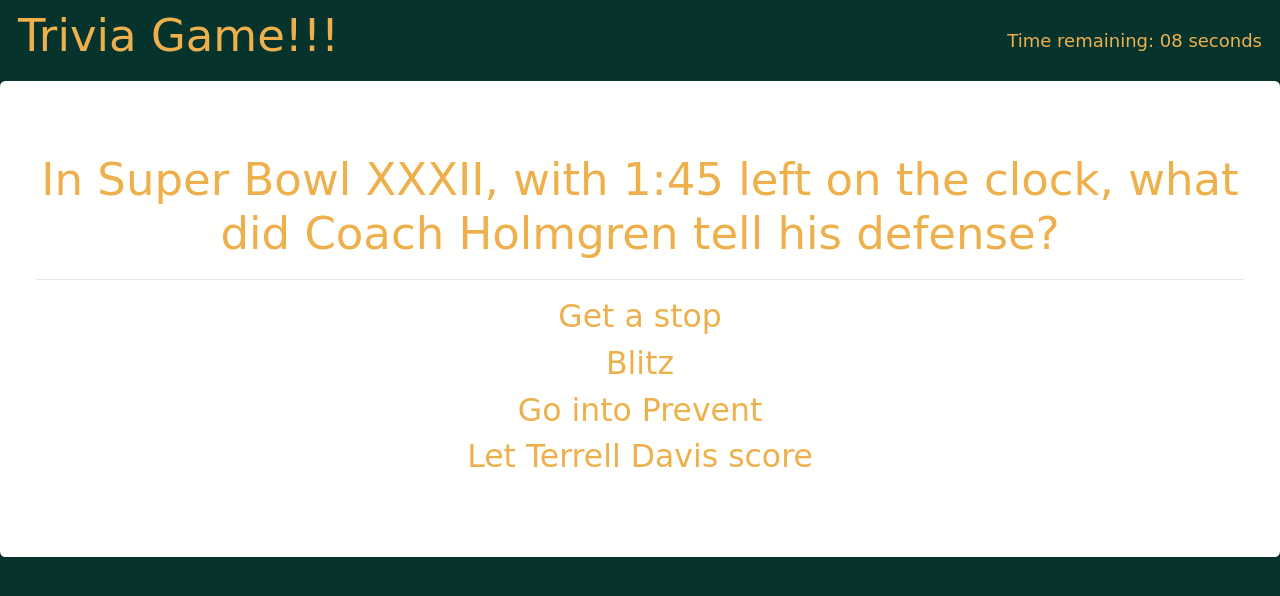
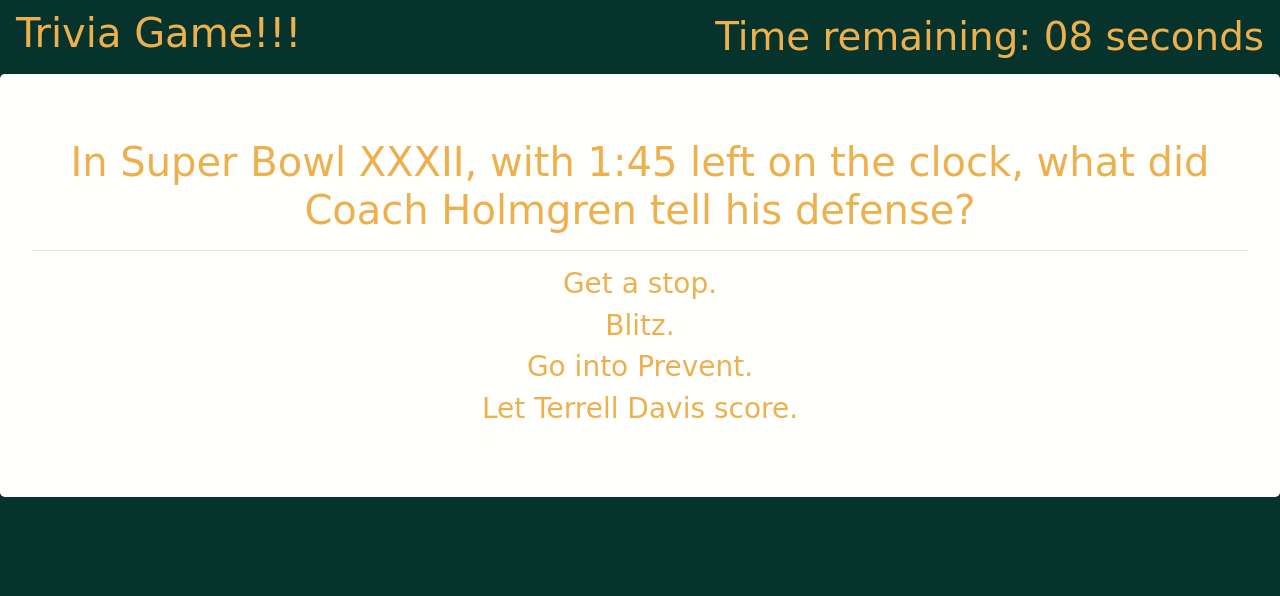
Before and after one commit to armonkahil/TriviaGame, a plain HTML site: page index.html in a window 1280 px wide. Both pictures are taken after a click on the element "Click me to start". Drawn offline with nearby package versions, Linux system fonts and the light colour scheme; a web font is replaced by a local one.

Commit message:
added final adjustments

```diff
--- a/assets/css/style.css
+++ b/assets/css/style.css
@@ -1,4 +1,4 @@
-html, body {
+body {
     height: 100%;
     background-color: #06342D;
     color: #EEB04D;
@@ -6,34 +6,31 @@ html, body {
     font-family: 'Saira Stencil One', cursive;
     /* font-family: 'Modak', cursive; */
     font-size: large;
+    /* font-size: calc(100% + 1vw + 1vh); */
     display: block;
+}
+#stageDisplay {
+    background:#FFFFFE;
+
+}
+#stageOver {
+    margin-top: 5px;
 }
 
 h3:hover, #startOver {
     border: 2px solid #F26841;
     background: #1D1B40;
-    margin: 10 px auto;
+    margin: 10px auto;
 }
 
-
-#stageDisplay {
-    background:#FFFFFE;
-
-}
-
-#stageOver {
-    margin-top: 5px;
-}
-.videoWrapper {
-	position: relative;
-	padding-bottom: 56.25%; /* 16:9 */
-	padding-top: 25px;
-	height: 0;
-}
-.videoWrapper iframe {
-	position: absolute;
-	top: 0;
-	left: 0;
-	width: 100%;
-	height: 100%;
-}
+.text-responsive {
+    font-size: calc(100% + 1vw + 1vh);
+  }
+@media (max-width: 709px) {
+    .navbar {
+        display:block;
+        align-content: center;
+        text-align: center;
+        margin: auto;
+    }
+ }
--- a/assets/javascript/app.js
+++ b/assets/javascript/app.js
@@ -4,90 +4,90 @@ $(document).ready(function() {
   // ============================================================================
   var question1 = {
     quest: "In Super Bowl XXXII, with 1:45 left on the clock, what did Coach Holmgren tell his defense?",
-    answer1: "Get a stop",
-    answer2: "Blitz",
-    answer3: "Go into Prevent",
-    answer4: "Let Terrell Davis score",
+    answer1: "Get a stop.",
+    answer2: "Blitz.",
+    answer3: "Go into Prevent.",
+    answer4: "Let Terrell Davis score.",
     correct: "answer4"
   };
 
   var question2 = {
     quest: "In 2003, with a 17-14 lead over the Eagles, the Packers let what happen to lose the game with 1:12?",
     answer1: "Let the Eagles get a first down after being 4th and 26.",
-    answer2: "Do the Lambeau leap",
-    answer3: "Beg for Chicago Bears tickets",
-    answer4: "not embarrass themselves",
+    answer2: "Do the Lambeau leap.",
+    answer3: "Beg for Chicago Bears tickets.",
+    answer4: "not embarrass themselves.",
     correct: "answer1"
   };
 
   var question3 = {
     quest: "In 2018, what player from the Oakland Raiders did the Packers sign",
-    answer1: "Antonio Brown",
-    answer2: "Not Khalil Mack",
-    answer3: "Uncle Rico",
-    answer4: "Paul Blake",
+    answer1: "Antonio Brown.",
+    answer2: "Not Khalil Mack.",
+    answer3: "Uncle Rico.",
+    answer4: "Paul Blake.",
     correct: "answer2"
   };
 
   var question4 = {
     quest: "Out of the following, what do Packer fans really want to chant?",
-    answer1: "Help me",
-    answer2: "End my suffering",
-    answer3: "Why",
-    answer4: "Bear Down",
+    answer1: "Help me.",
+    answer2: "End my suffering.",
+    answer3: "Why.",
+    answer4: "Bear Down.",
     correct: "answer4"
   };
 
   var question5 = {
     quest: "In 2009, after being down 31-10 in the 3rd quarter to the Cardinals, the Packers scored 5 touchdowns, took the game to overtime and ended their season how?",
-    answer1: "Fumbled and let Arizona win",
-    answer2: "not fumbled and let Arizona win",
-    answer3: "Please Chicago Fans",
-    answer4: "waste another year of Aaron Rogers",
+    answer1: "Fumbled and let Arizona win.",
+    answer2: "not fumbled and let Arizona win.",
+    answer3: "Please Chicago Fans.",
+    answer4: "waste another year of Aaron Rogers.",
     correct: "answer1"
   };
 
   var question6 = {
     quest: "What's was the best day in Packer History?",
-    answer1: "January 25, 1998",
-    answer2: "Judgement Day",
-    answer3: "January 26, 1986",
-    answer4: "November 10, 1955",
+    answer1: "January 25, 1998.",
+    answer2: "Judgement Day.",
+    answer3: "January 26, 1986.",
+    answer4: "November 10, 1955.",
     correct: "answer3"
   };
   var question7 = {
     quest: "On what stage did Rogers have his best performance?",
-    answer1: "Young and the Restless",
-    answer2: "Sing the Auditions",
-    answer3: "Madden",
-    answer4: "The Bachelorette",
+    answer1: "Young and the Restless.",
+    answer2: "Sing the Auditions.",
+    answer3: "Madden.",
+    answer4: "The Bachelorette.",
     correct: "answer4"
   };
 
   var question8 = {
     quest: "Why did Green Bay hire a new coach?",
-    answer1: "Aaron Rogers needed a new coach to ignore",
-    answer2: "Aaron Rogers needed someone else to blame",
-    answer3: "they needed a backup plan for Aaron Rogers Clavicle",
-    answer4: "mental health concerns",
+    answer1: "Aaron Rogers needed a new coach to ignore.",
+    answer2: "Aaron Rogers needed someone else to blame.",
+    answer3: "they needed a backup plan for Aaron Rogers Clavicle.",
+    answer4: "mental health concerns.",
     correct: "answer1"
   };
 
   var question9 = {
     quest: "Who was the best quarterback in Green Bay history?",
-    answer1: "Jay Cutler",
-    answer2: "Jay Cutler",
-    answer3: "Jay Cutler",
-    answer4: "Jay Cutler",
+    answer1: "wrong answer.",
+    answer2: "Jay Cutler.",
+    answer3: "wrong answer.",
+    answer4: "also wrong answer.",
     correct: "answer2"
   };
 
   var question10 = {
     quest: "How did the Packers lose to the Rams in the 2018 season?",
-    answer1: "Ty Montgomery took a knee in the endzone",
-    answer2: "Ty Montgomery was not told what to do at the end of the game",
-    answer3: "ty Montgomery was told to improvise",
-    answer4: "Ty Montgomery was ordered by the team to take a knee and you guess it, he didnt take a knee",
+    answer1: "Ty Montgomery took a knee in the endzone.",
+    answer2: "Ty Montgomery was not told what to do at the end of the game.",
+    answer3: "ty Montgomery was told to improvise.",
+    answer4: "Ty Montgomery was ordered by the team to take a knee and you guess it, he didnt take a knee.",
     correct: "answer4"
   };
 
@@ -103,10 +103,11 @@ $(document).ready(function() {
     question9,
     question10
   ];
-
+//counter variables for questions
   var right = 0;
   var wrong = 0;
   var currentArray = [];
+  //var to store interval
   var intervalId;
   var countNum = 0;
   // prevents the clock from being sped up unnecessarily
@@ -115,20 +116,19 @@ $(document).ready(function() {
 
   //audio variables
   var wrongSound = new Audio("./assets/audio/the-price-is-right-losing-horn.mp3");
-  var rightSound = new Audio("./assets/audio/winner-bell.mp3");
-  var timeSound = new Audio("./assets/audio/jeopardy.mp3");
+  var rightSound = new Audio("./assets/audio/loud-laughing.mp3");
   var startSound = new Audio("./assets/audio/dun_dun_1.mp3");
   var clockSound = new Audio("./assets/audio/tick.mp3");
-  var endGameSound = new Audio("./assets/audio/halo.mp3");
   clockSound.loop = true;
-  timeSound.loop = true;
 
   // ===========================================================================
   // gif variables
   // ===========================================================================
   var rightGif = "https://media.giphy.com/media/26FPnsRww5DbqoPuM/giphy.gif";
   var wrongGif = "https://media.giphy.com/media/jK8NUUpCBrqM0/giphy.gif";
-  var endGif = "https://media.giphy.com/media/AkLGHCYGv43uw/giphy.gif";
+// =============================================================================
+// animate.css function
+// =============================================================================
   function animateCSS(element, animationName, callback) {
     const node = document.querySelector(element);
     node.classList.add("animated", animationName);
@@ -153,9 +153,8 @@ $(document).ready(function() {
     console.log("running ", section);
     console.log(divider);
   }
-
+//starts clock
   function start() {
-    // DONE: Use setInterval to start the count here and set the clock to running.
     if (!clockRunning) {
       $("#display").text("Time remaining: " + time + " seconds");
       intervalId = setInterval(count, 1000);
@@ -163,26 +162,24 @@ $(document).ready(function() {
       clockSound.play();
     }
   }
-
+//stops clock
   function stop() {
-    // DONE: Use clearInterval to stop the count here and set the clock to not be running.
     clearInterval(intervalId);
     clockRunning = false;
     clockSound.pause();
     time=10;
   }
-
+//clock counter
   function count() {
     time--;
     var converted = timeConverter(time);
-    console.log(converted);
     $("#display").text("Time remaining: " + converted + " seconds");
     if (converted <= 0) {
       stop();
       endStage();
     }
   }
-
+//converts count to display properly
   function timeConverter(t) {
     var minutes = Math.floor(t / 60);
     var seconds = t - minutes * 60;
@@ -202,7 +199,6 @@ $(document).ready(function() {
     setTimeout(function() {
       startSound.play()
     }, 1000);
-
     $("#display").text("Time remaining: " + time + " seconds");
     $("#stageDisplay").append("<h1> Click me to start </h1>");
     $("#stageDisplay h1").attr("id", "clickMe");
@@ -210,14 +206,14 @@ $(document).ready(function() {
     $("#clickMe").on("click", function() {
       $("#stageDisplay").empty();
       start();
-
       triviaGame(currentArray);
     });
   }
-
+//updates stage with current question
   function setStage(current) {
     var ID = "setStage";
     report(ID);
+
     $("#stageDisplay")
       .children()
       .remove();
@@ -245,7 +241,7 @@ $(document).ready(function() {
     newDiv.append(ans4);
     $("#stageDisplay").html(newDiv);
   }
-
+//updates stage with number of correct, incorrect, and nonanswers
   function endStage() {
     $("#stageDisplay").empty();
     var hOne = $("<h1>");
@@ -258,13 +254,17 @@ $(document).ready(function() {
     var unAnswered = triviaArray.length - wrong - right;
     hThree.text("Unanswered: " + unAnswered);
     $("#stageDisplay").append(hThree);
+    //this was tricky. Chrome does not allow videos to autoplay or loop by default. So in the interest of time in tying to figure it out, I found a video that just a loop of the same video.
     var giphy = $('<div class="embed-responsive embed-responsive-16by9"><iframe class="embed-responsive-item" width="50%" height="315" src="https://www.youtube.com/embed/232NWVGHRQI?start=47&autoplay=1" frameborder="0" allow="accelerometer; autoplay; encrypted-media; gyroscope; " allowfullscreen></iframe></div>');
     // giphy.attr("src", endGif);
     $("#stageDisplay").append(giphy);
      var hFour = $("<h1>");
     hFour.attr("id","startOver");
-    hFour.text("😂 Start Over?");
+    hFour.addClass("animated infinite");
+    hFour.text("😂 Start Over? 😂");
     $("#stageDisplay").append(hFour);
+    animateCSS("#startOver","tada")
+    //this event restarts the game when clicked on
      $("#startOver").on('click', function () {
       currentArray=[];
       time=10;
@@ -287,52 +287,61 @@ $(document).ready(function() {
   function triviaGame() {
     var ID = "triviaGame";
     report(ID);
-
+//if clock is running
     if (clockRunning) {
+      //push question into dummy array
       currentArray.push(triviaArray[countNum]);
+      //update stage with current question
       setStage(currentArray);
+      //event listener added to choices given
       $("h3").on("click", function() {
-          NewONE(this.id);
+        //sends ID of h3 clicked on to answer function
+          answerCheck(this.id);
+          //removes event listener to prevent clicking on other answers
           $("h3").off();
 
       });
     }
   }
-
-  function rightAnswer (id) {
+//if answer is right
+  function rightAnswer () {
     rightSound.play();
           right++;
-          console.log(right, " correctly picked");
           var giphy = $("<img>");
           giphy.addClass("img-fluid");
           giphy.attr("src", rightGif);
+          giphy.attr("height", "400");
           giphy.attr("animation-duration", "3s");
           $("#stageDisplay").append(giphy);
   }
-
-  function wrongAnswer (id) {
+//if answer is wrong
+  function wrongAnswer () {
          var newTarget = "#"+ currentArray[countNum].correct;
         animateCSS(newTarget,'wobble')
           var giphy = $("<img>");
           giphy.addClass("img-fluid");
+          giphy.attr("height", "400");
           giphy.attr("src", wrongGif);
           giphy.attr("animation-duration", "3s");
           $("#stageDisplay").append(giphy)
           wrongSound.play();
           wrong++;
-          console.log(wrong, "wrongly picked");
   }
 
-  function NewONE (ID) {
+  function answerCheck (ID) {
      console.log("clicked on", ID);
+//  checks id of clicked on versus the correct answer for the question
         if (ID == currentArray[countNum].correct) {
-          rightAnswer(ID)
+          rightAnswer(currentArray[countNum].correct)
         } else {
-          wrongAnswer(ID)
+          wrongAnswer(currentArray[countNum].correct)
         }
+        //question counter is incremented
         countNum++;
+        //removes event listener
         $("h3").off();
         console.log(countNum);
+        //if question counter is still less that array
         if (countNum < triviaArray.length) {
           console.log("passed through");
           stop()
@@ -340,6 +349,7 @@ $(document).ready(function() {
             start()
             triviaGame()},5000);
         } else {
+        // else, there are no questions left.
           stop();
           endStage();
         }
--- a/index.html
+++ b/index.html
@@ -27,12 +27,12 @@
           <!-- ============================================================= -->
           <div id="title" class="navbar justify-content">
 						<h1>Trivia Game!!!</h1>
-						<div id="display"></div>
+						<div id="display" class="text-responsive"></div>
 					</div>
           <!-- ============================================================= -->
           <!-- Game data built here -->
           <!-- ============================================================= -->
-          <div id = "stageDisplay" class = "jumbotron animated bg-gradient-warning bounceIn delay-1s"></div>
+          <div id = "stageDisplay" class = "jumbotron animated bg-gradient-warning bounceIn delay-1s text-responsive"></div>
 				</div>
         <script src="https://cdnjs.cloudflare.com/ajax/libs/jquery/3.2.1/jquery.min.js"></script>
         <script
```
Also changed, not shown: 8 other files.
